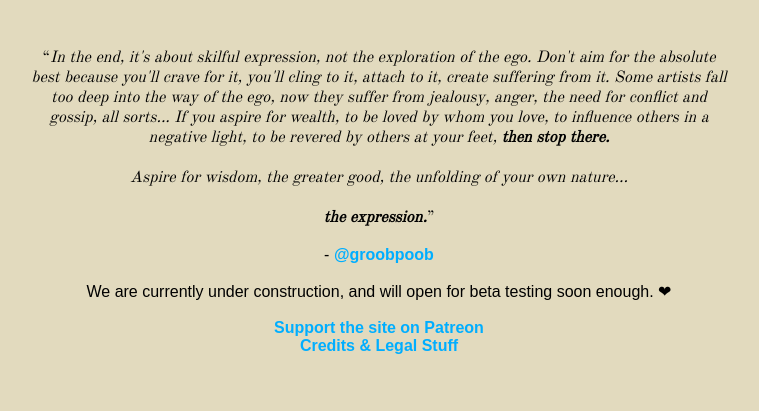
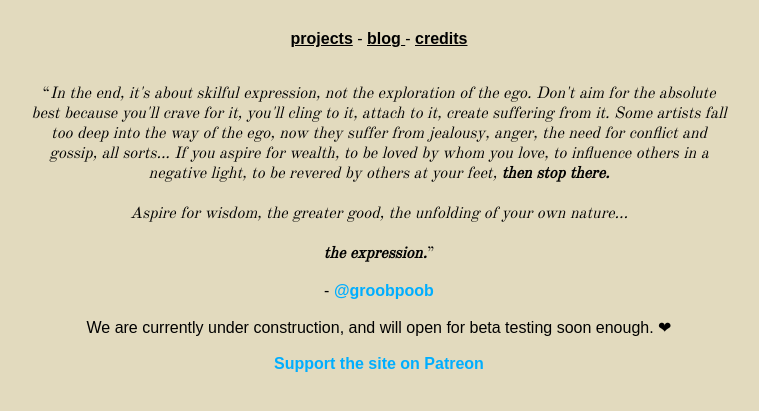
Before and after one commit to pantsmo-de/pantsmo-de.github.io, a plain HTML site: page index.html in a window 1280 px wide. Shown: the part 123-534 px from the top of the page, without its empty margins (261-1020 px from the left). Drawn offline with nearby package versions, Linux system fonts and the light colour scheme; files whose address does not match are found by name; a web font is replaced by a local one.

Commit message:
added homepage navigation

```diff
--- a/css/styleLight.css
+++ b/css/styleLight.css
@@ -60,6 +60,11 @@ li {
 	transform: scale(1.05);
 }
 
+#navigation a {
+	color: black;
+	text-decoration: underline;
+}
+
 @keyframes fadein {
 	from {
 		opacity:0;
--- a/index.html
+++ b/index.html
@@ -15,6 +15,7 @@
 	<input onclick="switchTheme()" id="darkMode" type="checkbox"> dark mode
 	<div id="test" class="vertical-center">
 		<h1 contenteditable="true">pantsmo.de</h1>
+		<div id="navigation"> <a href="projects.html">projects</a> - <a href="blog.html"> blog </a> - <a href="credits.html"> credits</a></div>
 
 		<br><br>
 		<q><i>In the end, it's about skilful expression, not the exploration of the ego. Don't aim for the absolute best because you'll crave for it, you'll cling to it, attach to it, create suffering from it. Some artists fall too deep into the way of the ego, now they suffer from jealousy, anger, the need for conflict and gossip, all sorts... If you aspire for wealth, to be loved by whom you love, to influence others in a negative light, to be revered by others at your feet, <b>then stop there.</b><br><br>Aspire for wisdom, the greater good, the unfolding of your own nature...<br><br><b>the expression.</b></i></q>
@@ -22,7 +23,6 @@
 
 		We are currently under construction, and will open for beta testing soon enough. &#10084;<br><br>
 		<a href="https://patreon.com/pantsmode/">Support the site on Patreon</a><br>
-		<a href="credits.html">Credits & Legal Stuff</a>
 	</div>
 	</body>
 </html>
```
